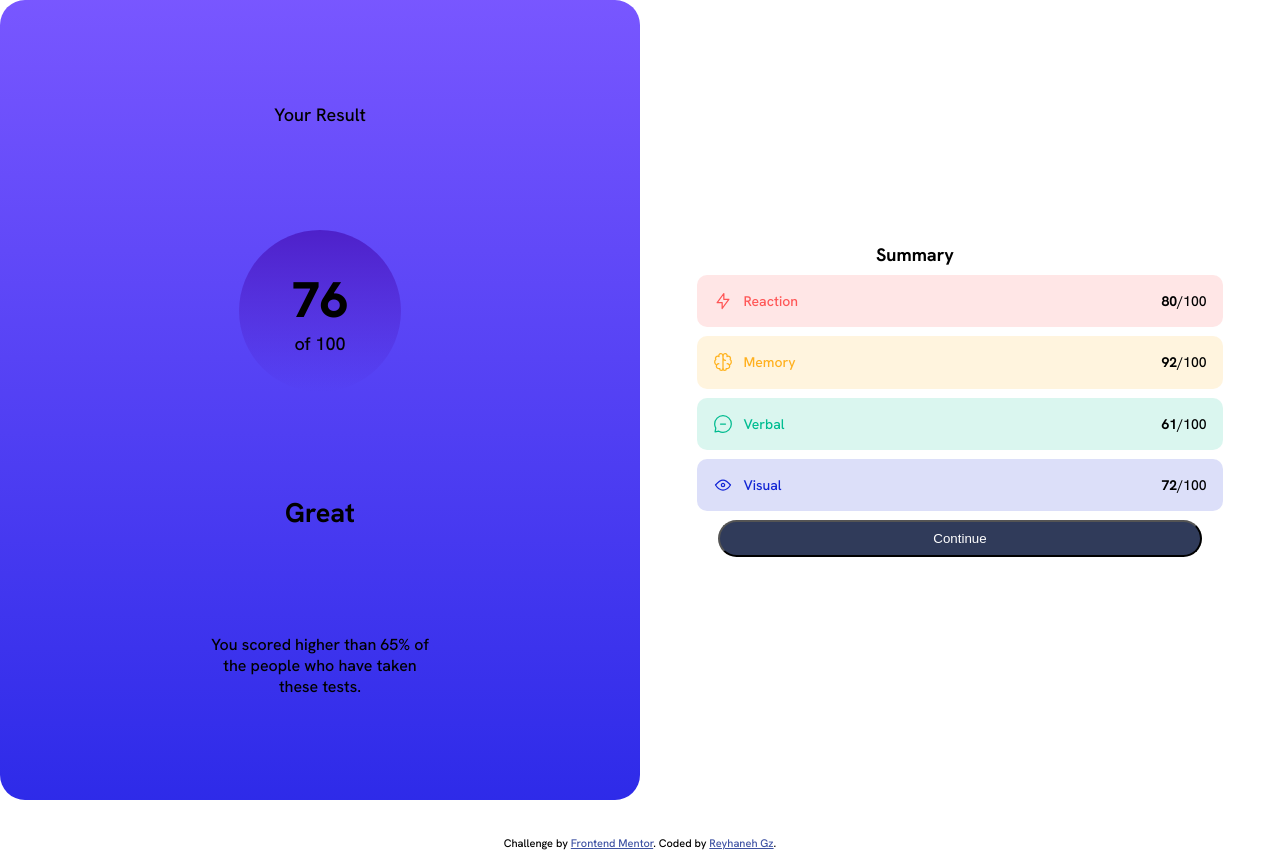
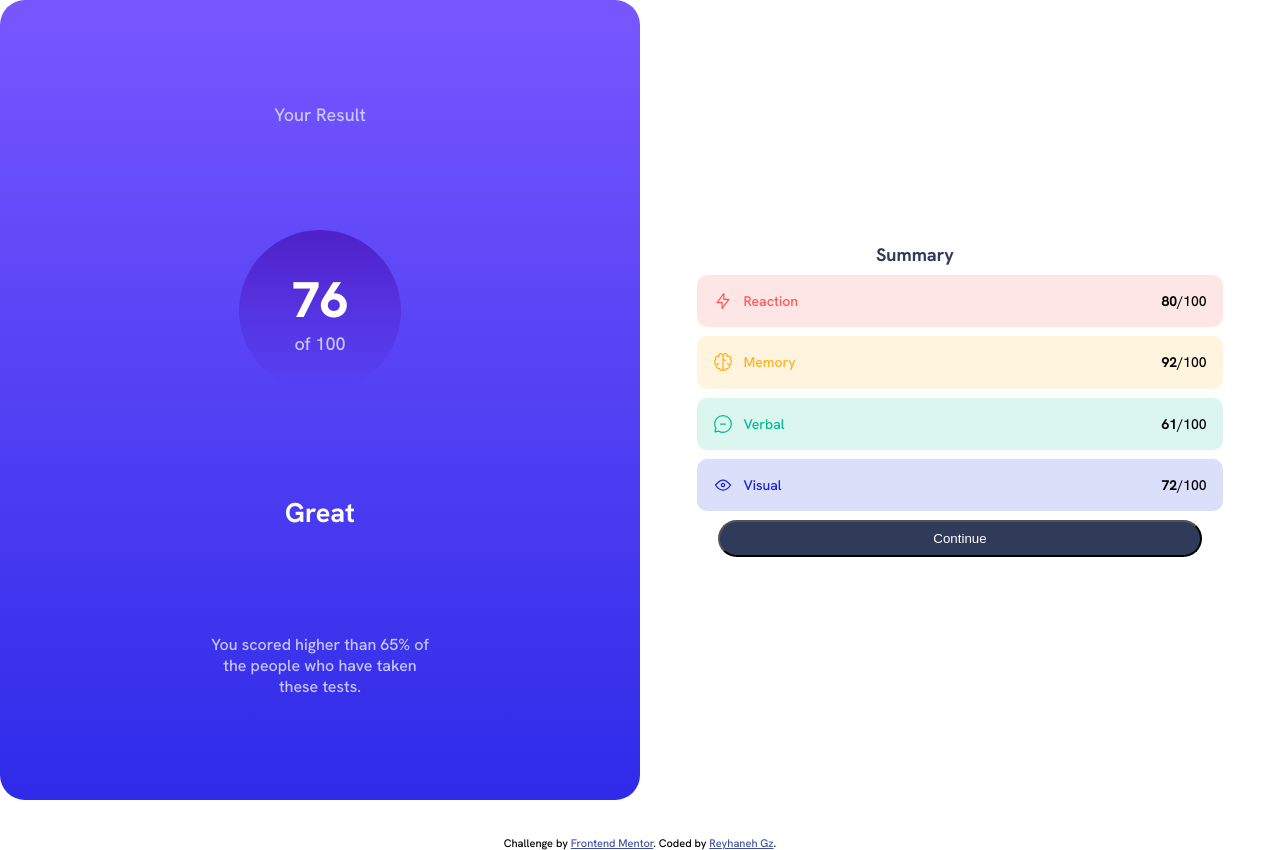
Before and after one commit to reyhanehgz/esults-summary-component-main, a plain HTML site: page index.html in a window 1280 px wide. Drawn offline with Linux system fonts and the light colour scheme.

Commit message:
edit colors

```diff
--- a/style.css
+++ b/style.css
@@ -36,7 +36,7 @@ main{
     }
 
 .resultpara{
-        color: var(--light-lavender);
+        color: hsl(241, 100%, 89%);
 
 
 
@@ -55,21 +55,21 @@ main{
 
 .score{
 
-    color: var(--white);
+    color: white;
     font-size: 50px;
     font-weight: 800;
     text-align: center;
 }
 .allscore{
-    color: var(--light-lavender);
+    color: hsl(241, 100%, 89%);
 }
 
 h2{
-    color: var(--white);
+    color:white;
 }
 
 .scoredesc{
-    color: var(--light-lavender);
+    color: hsl(241, 100%, 89%);
     font-size: 16px;
     font-weight: 400;
     width:222px ;
@@ -90,7 +90,7 @@ h2{
 
 }
 .summarypara{
-    color: var(--dark-gray-blue);
+    color: hsl(224, 30%, 27%);
     font-weight: 600;
     padding-right: 5rem;
 
```
